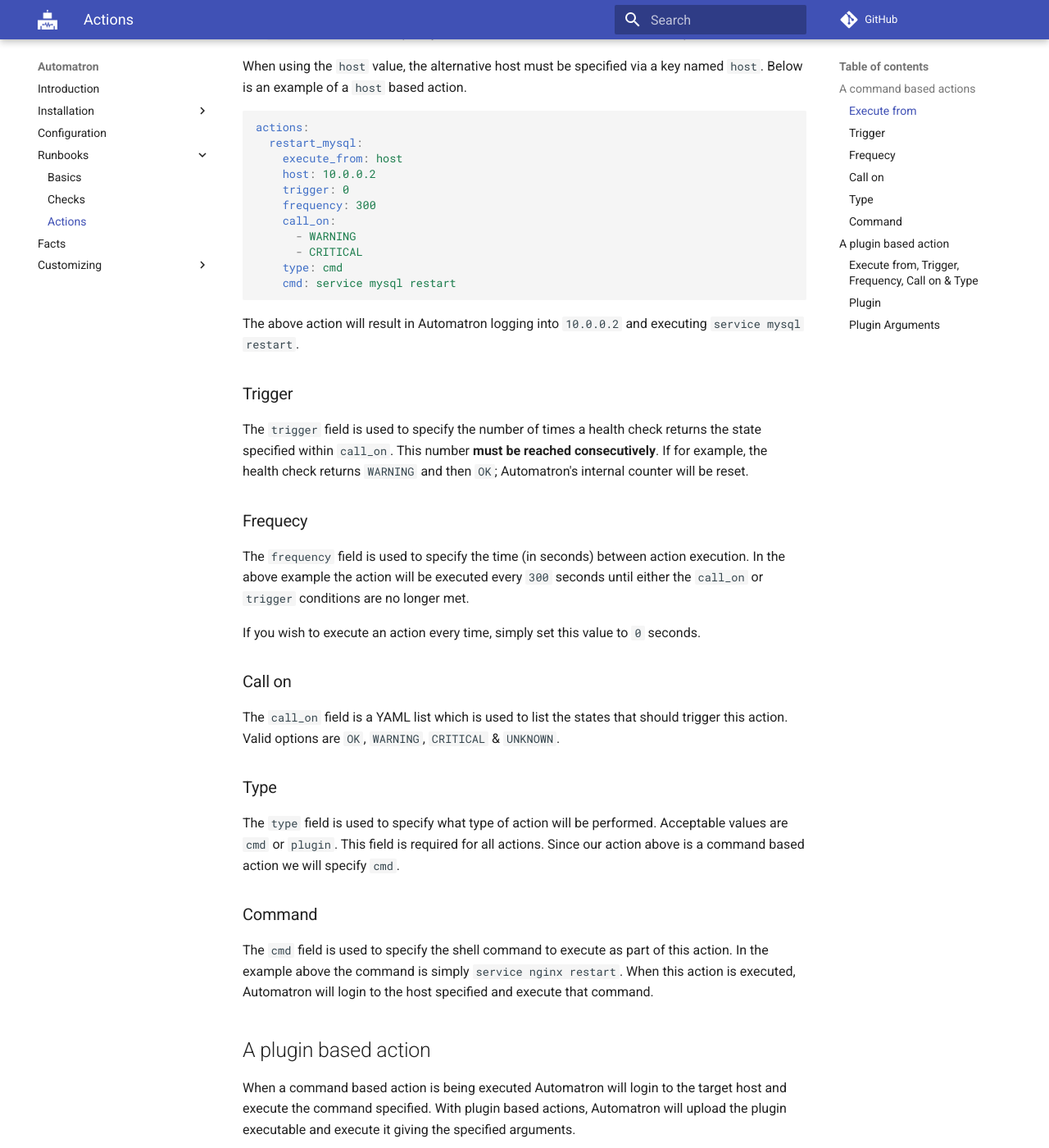
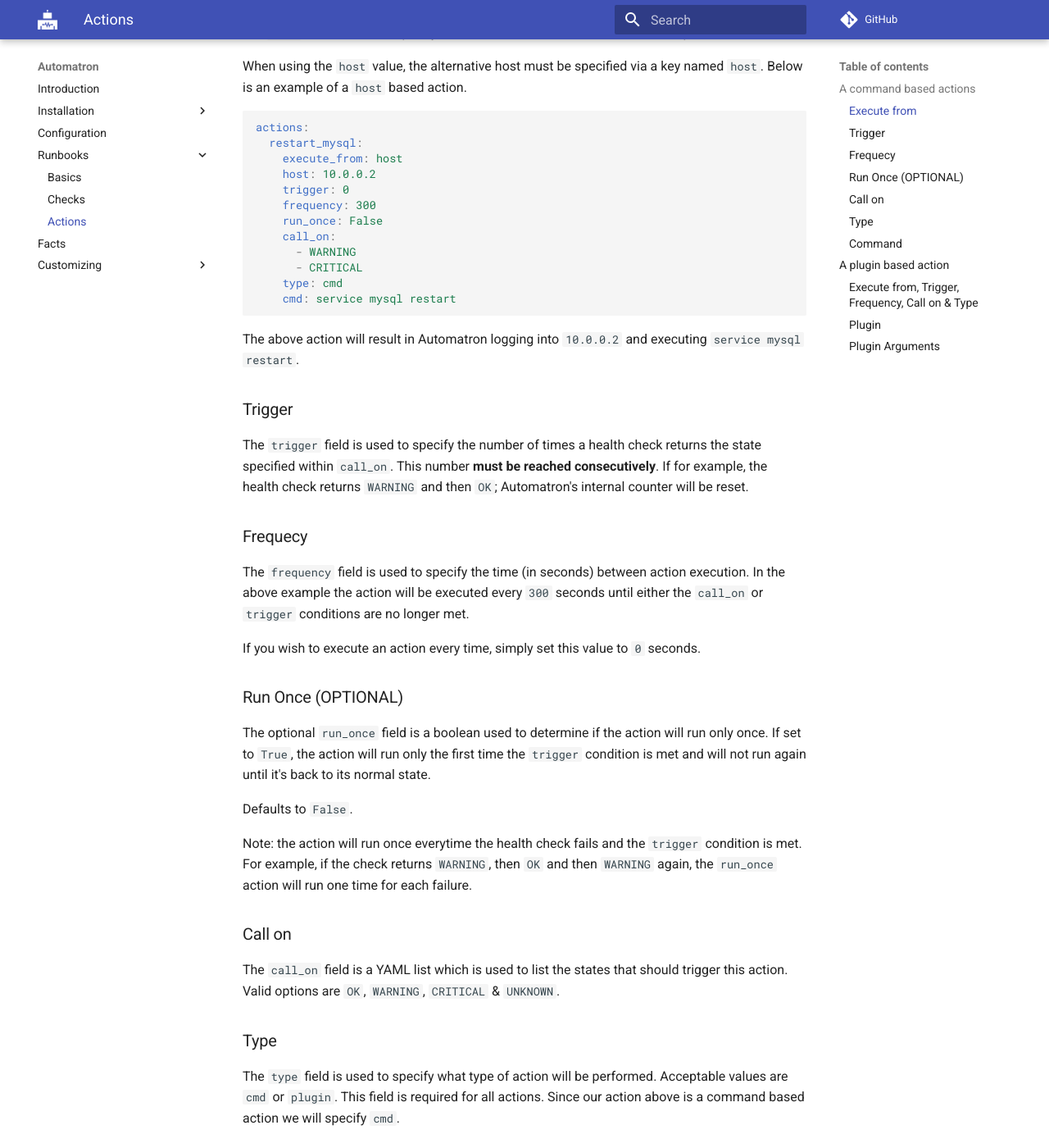
Before and after one commit to madflojo/automatron, an MkDocs documentation site: the page built from docs/runbooks/actions.md, in a window 1280 px wide and 1400 px high, scrolled down 1790 px. Shown: the whole window at 82% size. Built offline with MkDocs 1.6.1 and Material for MkDocs 9.7.7, drawn with Linux system fonts in a browser that asks for light colours; comment, search, counter and statistics services are not loaded; old or Windows-style settings are respelled for this version of MkDocs.

Commit message:
Adding run_once changes to action docs

```diff
--- a/docs/runbooks/actions.md
+++ b/docs/runbooks/actions.md
@@ -79,6 +79,7 @@
     host: 10.0.0.2
     trigger: 0
     frequency: 300
+    run_once: False
     call_on:
       - WARNING
       - CRITICAL
@@ -97,6 +98,14 @@
 The `frequency` field is used to specify the time (in seconds) between action execution. In the above example the action will be executed every `300` seconds until either the `call_on` or `trigger` conditions are no longer met.
 
 If you wish to execute an action every time, simply set this value to `0` seconds.
+
+### Run Once (OPTIONAL)
+
+The optional `run_once` field is a boolean used to determine if the action will run only once. If set to `True`, the action will run only the first time the `trigger` condition is met and will not run again until it's back to its normal state.
+
+Defaults to `False`.
+
+Note: the action will run once everytime the health check fails and the `trigger` condition is met. For example, if the check returns `WARNING`, then `OK` and then `WARNING` again, the `run_once` action will run one time for each failure.
 
 ### Call on
 
```
